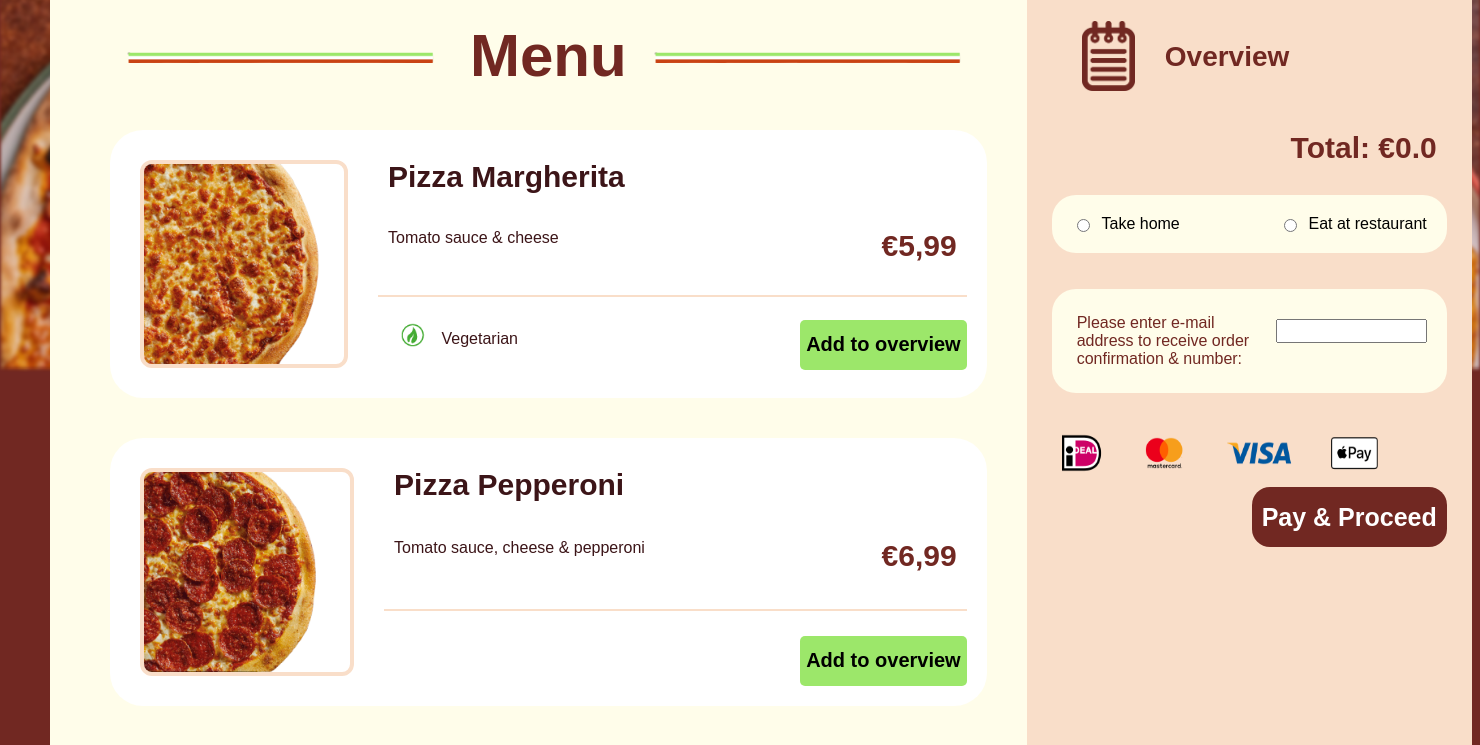
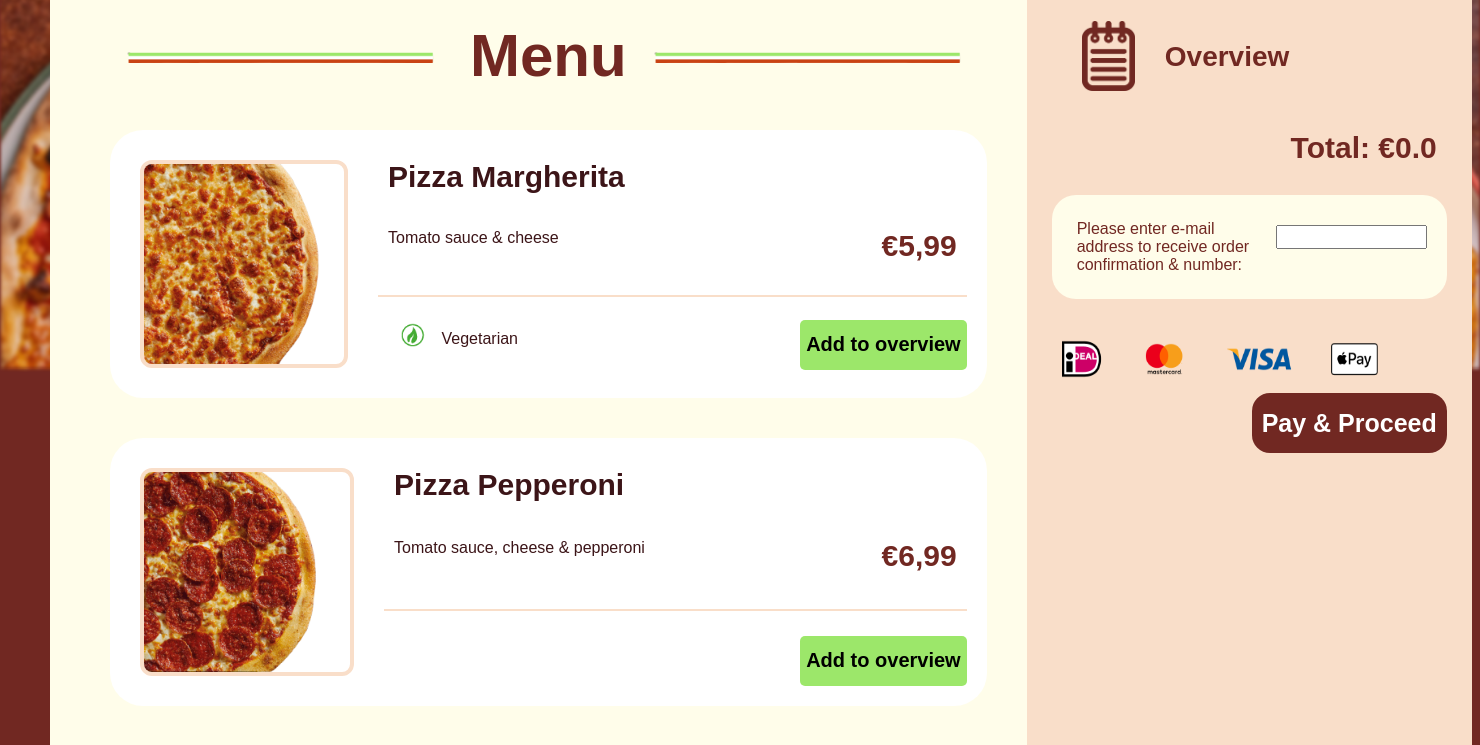
Before and after one commit to rubengurski/Project, a Flask app: page / in a window 1480 px wide. Shown: the part 619-1364 px from the top of the page. Run offline with Flask 3, Linux system fonts and the light colour scheme.

Commit message:
Removed pizza customization options

```diff
--- a/templates/Home.html
+++ b/templates/Home.html
@@ -142,13 +142,13 @@
                                         <p style="font-size:20px; font-weight:700;">Pizza Margherita</p>
                                     </div>
                                     <div class="row">
+                                        <hr>
+                                    </div>
+                                    <div class="row">
                                         <p>Tomato sauce & cheese</p>
                                         <p class="item-price">€5,99</p>
                                     </div>
-                                    <div class="row">
-                                        <hr>
-                                    </div>
-                                    <div class="row">
+                                    <!-- <div class="row">
                                         <div style="margin-left:20px">
                                             <p style="margin-left:0px; margin-top:0px;"><strong>Extra toppings:</strong></p>
                                             <input type="checkbox" id="extra1" name="extra" value="Cheese">
@@ -173,7 +173,7 @@
                                                 <input type="number" id="quantity" name="quantity" min="1" max="5" value="1">
                                             </div>
                                         </div>
-                                    </div>
+                                    </div> -->
                                 </div>
                             </div>
                             {% endif %}
@@ -184,13 +184,13 @@
                                         <p style="font-size:20px; font-weight:700;">Pizza Pepperoni</p>
                                     </div>
                                     <div class="row">
+                                        <hr>
+                                    </div>
+                                    <div class="row">
                                         <p>Tomato sauce, cheese & pepperoni</p>
                                         <p class="item-price">€6,99</p>
                                     </div>
-                                    <div class="row">
-                                        <hr>
-                                    </div>
-                                    <div class="row">
+                                    <!-- <div class="row">
                                         <div style="margin-left:20px">
                                             <p style="margin-left:0px; margin-top:0px;"><strong>Extra toppings:</strong></p>
                                             <input type="checkbox" id="extra1" name="extra" value="Cheese">
@@ -215,7 +215,7 @@
                                                 <input type="number" id="quantity" name="quantity" min="1" max="5" value="1">
                                             </div>
                                         </div>
-                                    </div>
+                                    </div> -->
                                 </div>
                             </div>
                             {% endif %}
@@ -226,13 +226,13 @@
                                         <p style="font-size:20px; font-weight:700;">Pizza Tuna</p>
                                     </div>
                                     <div class="row">
+                                        <hr>
+                                    </div>
+                                    <div class="row">
                                         <p>Tomato sauce, tuna, onion & cheese</p>
                                         <p class="item-price">€7,99</p>
                                     </div>
-                                    <div class="row">
-                                        <hr>
-                                    </div>
-                                    <div class="row">
+                                    <!-- <div class="row">
                                         <div style="margin-left:20px">
                                             <p style="margin-left:0px; margin-top:0px;"><strong>Extra toppings:</strong></p>
                                             <input type="checkbox" id="extra1" name="extra" value="Cheese">
@@ -257,15 +257,15 @@
                                                 <input type="number" id="quantity" name="quantity" min="1" max="5" value="1">
                                             </div>
                                         </div>
-                                    </div>
+                                    </div> -->
                                 </div>
                             </div>
                             {% endif %}
                             <p class="item-price" style="text-align: right; margin-bottom: 30px;">Total: €{{ TotalPrice }}</p>
-                            <div class="choice">
+                            <!-- <div class="choice">
                                 <input type="radio" id="takehome" name="choice"><label for="takehome" style="margin-right: 90px;">Take home</label>
                                 <input type="radio" id="atrestaurant" name="choice"><label for="atrestaurant">Eat at restaurant</label>
-                            </div><br><br>
+                            </div><br><br> -->
                             <div class="choice" style="margin-bottom: 30px;">
                                 <label for="enteremail" style="color:#712822; margin:5px">Please enter e-mail address to receive order confirmation & number:</label><input type="text" name="enteremail" style="width:100%; margin-top: 10px; margin-bottom: 30px;">
                             </div>
```
